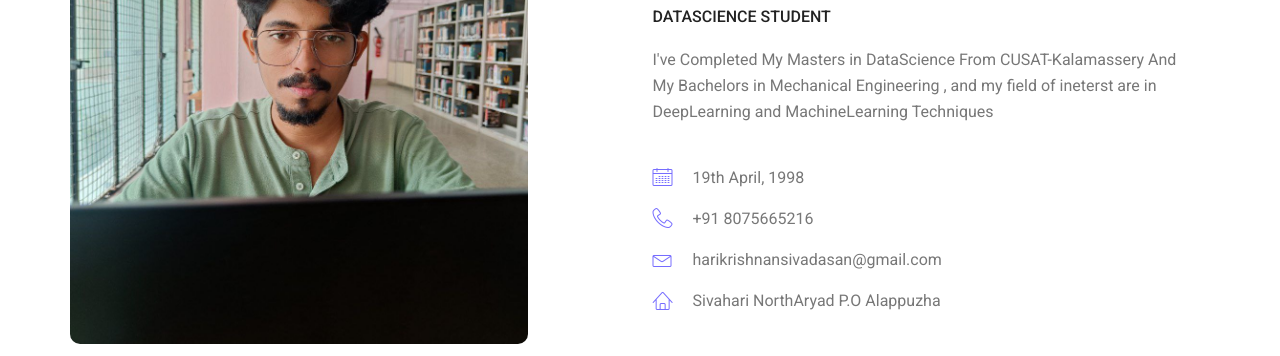
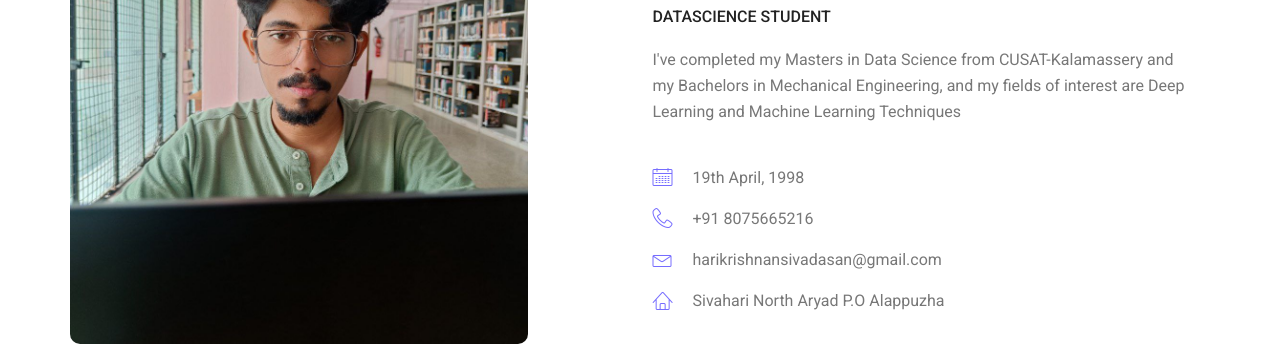
Before and after one commit to harikrishnansivadasan/portfolio-web, a plain HTML site: page about-us.html in a window 1280 px wide. Shown: the part 694-1050 px from the top of the page. Drawn offline with Linux system fonts and the light colour scheme.

Commit message:
Update about-us.html
Corrected a mistake in spelling and made a few changes in about section.

```diff
--- a/about-us.html
+++ b/about-us.html
@@ -96,13 +96,13 @@
 								<h6>Hello Everybody, i am</h6>
 								<h3>Harikrishnan S</h3>
 								<h4>DataScience Student</h4>
-								<p>I've Completed My Masters in DataScience From CUSAT-Kalamassery And My Bachelors in Mechanical Engineering , and my field of ineterst are in DeepLearning and MachineLearning Techniques</p>
+								<p>I've completed my Masters in Data Science from CUSAT-Kalamassery and my Bachelors in Mechanical Engineering, and my fields of interest are Deep Learning and Machine Learning Techniques</p>
 
 								<ul class="list basic_info">
 									<li><a href="#"><i class="lnr lnr-calendar-full"></i> 19th April, 1998</a></li>
 									<li><a href="#"><i class="lnr lnr-phone-handset"></i> +91 8075665216</a></li>
 									<li><a href="#"><i class="lnr lnr-envelope"></i> harikrishnansivadasan@gmail.com</a></li>
-									<li><a href="#"><i class="lnr lnr-home"></i> Sivahari NorthAryad P.O Alappuzha</a></li>
+									<li><a href="#"><i class="lnr lnr-home"></i> Sivahari North Aryad P.O Alappuzha</a></li>
 								</ul>
 								<ul class="list personal_social">
 									<li><a href="#"><i class="fa fa-facebook"></i></a></li>
```
